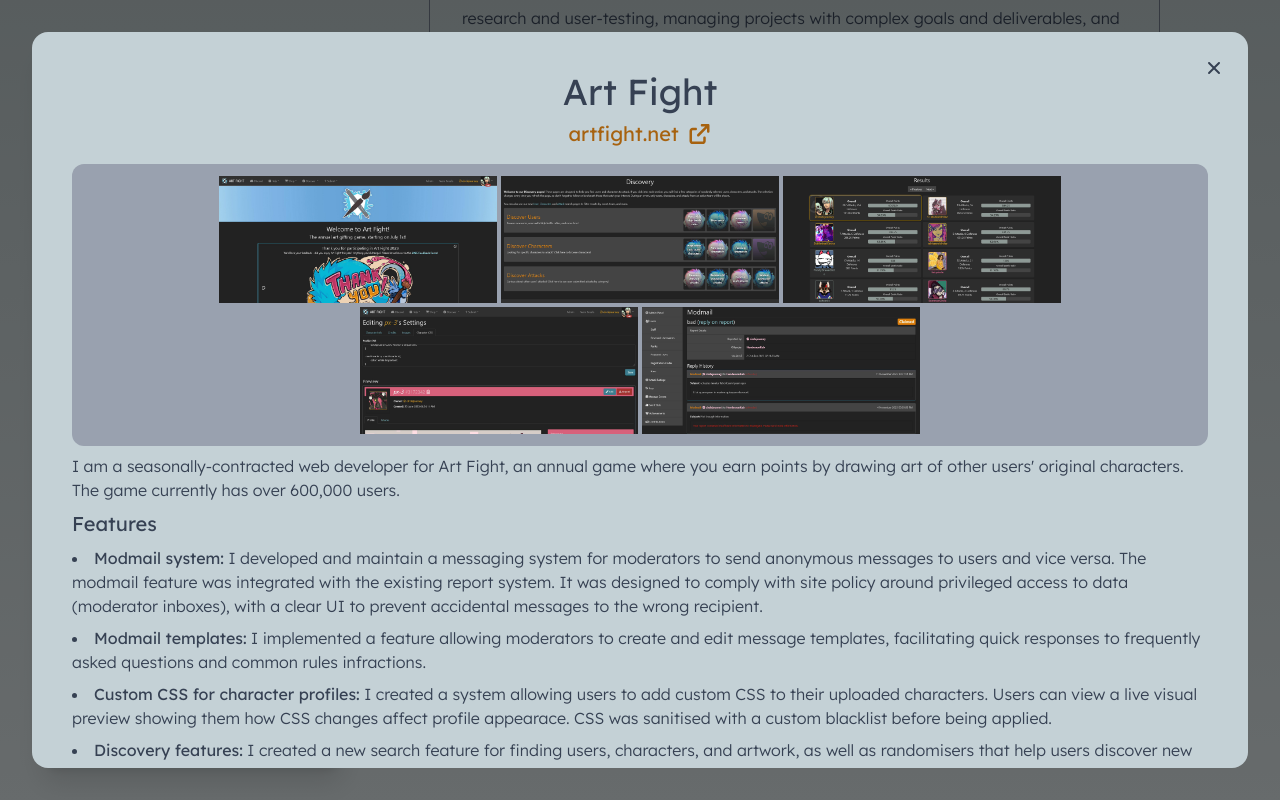
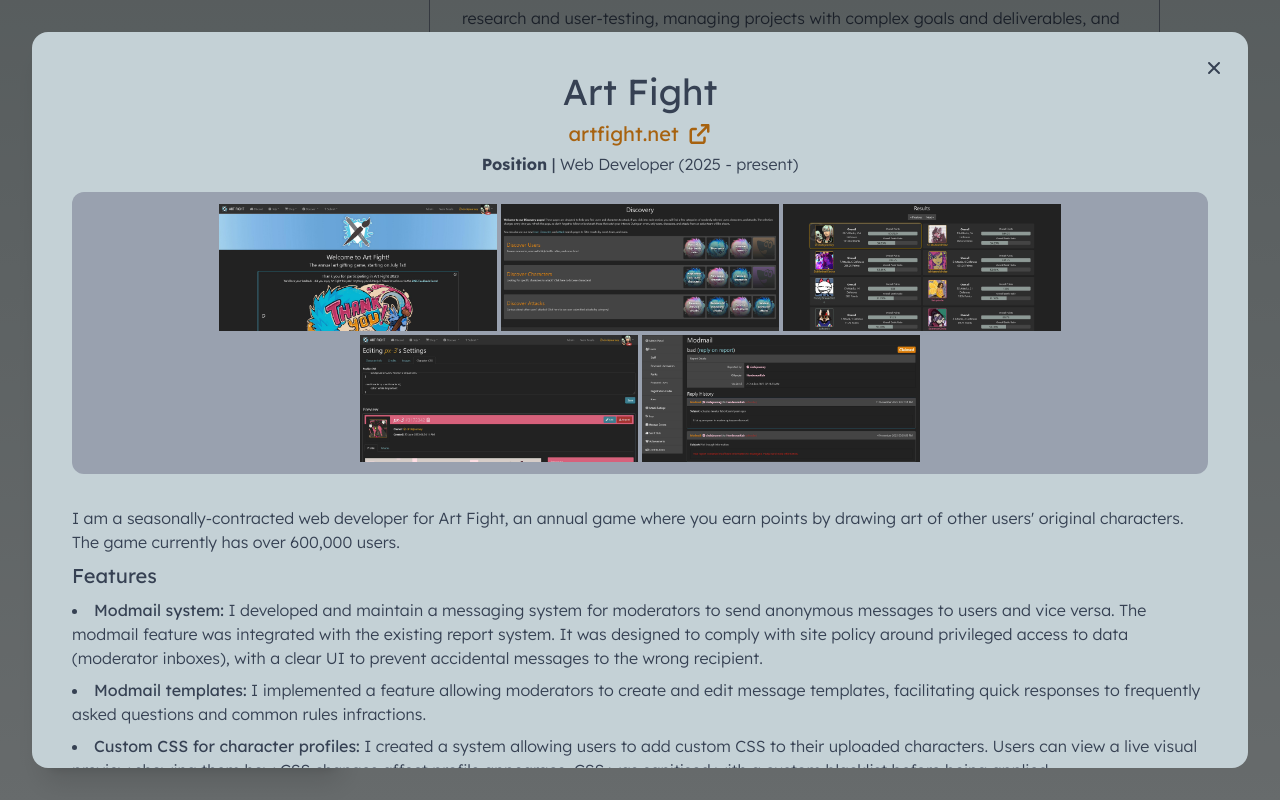
Before and after one commit to circlejourney/web-portfolio, a Next.js app: page / in a window 1280 px wide. Both pictures are taken after a click on the link 794 px from the left and 399 px from the top of the page. Built offline with nearby package versions, Linux system fonts and the light colour scheme.

Commit message:
Add dates to positions

```diff
--- a/src/components/Project.tsx
+++ b/src/components/Project.tsx
@@ -18,7 +18,7 @@ export default function Project ({project, setProject}: {
                     {project.title}
                 </span>
             </h3>
-            <span className="text-gray-400 grow">
+            <span className="text-gray-300 grow">
                 {project.position}
             </span>
             <span className="text-gray-200 text-2xl">
--- a/src/components/ProjectPanel.tsx
+++ b/src/components/ProjectPanel.tsx
@@ -19,17 +19,22 @@ export default function ProjectPanel({project, setProject}: {
                 <h2 className="text-4xl mb-2">
                     {project.title}
                 </h2>
-                <a href={project.url} target="cj-project" className="text-xl">
+                <div className="text-xl mb-1">
+                <a href={project.url} target="cj-project">
                     {project.url.replace("https://", "")}
                     <FontAwesomeIcon icon={faArrowUpRightFromSquare} className="ms-2"/>
                 </a>
+                </div>
+                <div className="mb-2">
+                    <b>Position</b> | <span className="font-light">{project.position}</span>
+                </div>
             </div>
 
             <div className="text-center">
                 <Gallery images={project.gallery} />
             </div>
 
-            <div className="font-light">
+            <div className="font-light mt-8">
                 {project.description}
             </div>
         </>);
--- a/src/data/projectList.tsx
+++ b/src/data/projectList.tsx
@@ -22,7 +22,7 @@ const projectList = [
             src: "/projects/ArtFight-5.jpg",
             alt: ""
         }],
-        position: "Web Developer",
+        position: "Web Developer (2025 - present)",
         skills: "Laravel, PHP, Node.JS and NPM, Bootstrap",
         short_description: "An annual online game where players draw art for others to earn points, with over 600,000 users.",
         description: (<>
@@ -65,7 +65,7 @@ const projectList = [
                 src: "/projects/ChickenPet-3.jpg",
                 alt: ""
         }],
-        position: "Full-Stack Developer",
+        position: "Full-Stack Developer (2024 - present)",
         skills: "Laravel, PHP, SASS, Node.JS and NPM with Vite package manager, Bootstrap",
         short_description: "A game website centred around breeding, trading, customising, and questing with a coop of chickens.",
         description: (<>
@@ -96,15 +96,15 @@ const projectList = [
         title: "Caring for the Carer",
         url: "https://caringforthecarer.org.au",
         thumbnail_src: "/projects/caringforthecarer.jpg",
-        position: "Web Designer",
+        position: "Web Designer (2025)",
         skills: "WordPress, PHP, jQuery",
         thumbnail_alt: "Caring for the Carer website screenshot",
         gallery: [{
             src: "/projects/caringforthecarer.jpg",
             alt: "Caring for the Carer website screenshot"
         }],
-        short_description: "A research-backed knowledge database for carers of patients with brain tumours.",
-        description: <>A research-backed knowledge database for carers of patients with brain tumours.</>
+        short_description: "A research-backed knowledge database for allies and supporters of patients with brain tumours.",
+        description: <>I was a contract web designer and developer for the Caring for the Carer project. Developed under a joined project by four Australian universities, this is a medical-research-backed knowledge database offering both pragmatic advice and mental wellness tips for allies and supporters of patients with brain tumours.</>
     },
 ] as ProjectInterface[];
 
```
